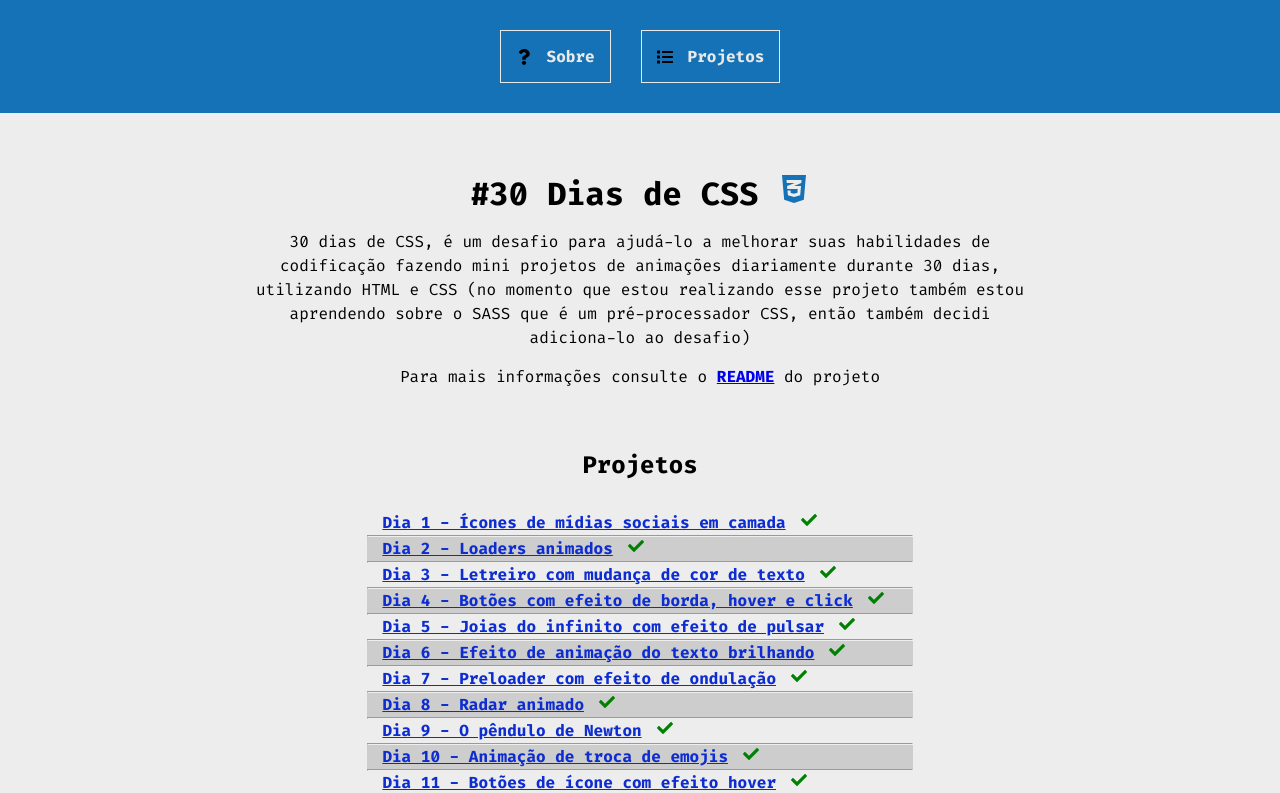
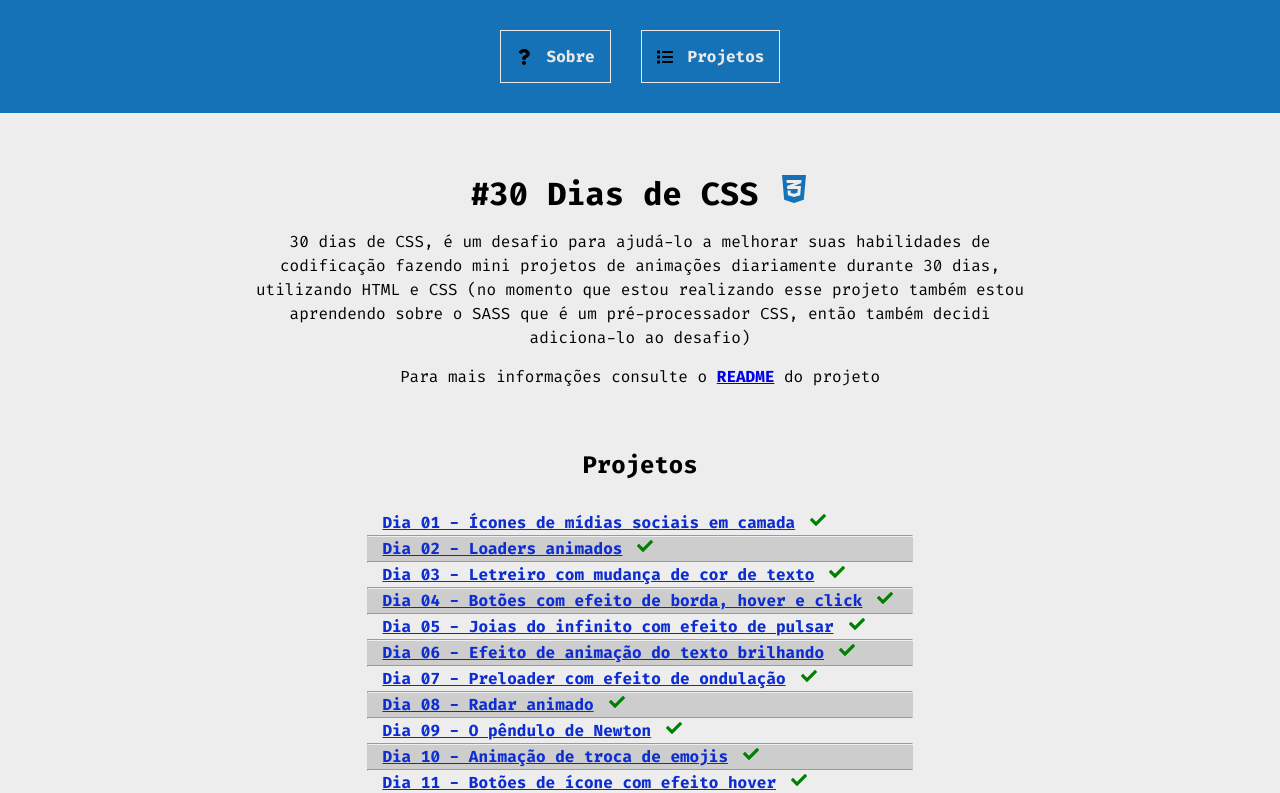
Before and after one commit to ThesllaDev/30DiasDeCSS-SASS, a React (Vite) app: page / in a window 1280 px wide. Shown: the top 793 px of the page. Built offline with nearby package versions, Linux system fonts and the light colour scheme.

Commit message:
🗃️ Chore: update data with project deployment url

```diff
--- a/src/App.jsx
+++ b/src/App.jsx
@@ -6,84 +6,104 @@ import { Home } from "./assets/components/pages/Home";
 
 const PROJECTDATAS = [
 	{
-		id: 1,
+		id: "01",
 		title: "Ícones de mídias sociais em camada",
+		deploy: "https://codepen.io/theslladev/full/NWYgoNy",
 	},
 	{
-		id: 2,
+		id: "02",
 		title: "Loaders animados",
+		deploy: "https://codepen.io/theslladev/full/zYWdvaw",
 	},
 	{
-		id: 3,
+		id: "03",
 		title: "Letreiro com mudança de cor de texto",
+		deploy: "https://codepen.io/theslladev/full/ZExJXoZ",
 	},
 	{
-		id: 4,
+		id: "04",
 		title: "Botões com efeito de borda, hover e click",
+		deploy: "https://codepen.io/theslladev/full/MWVEaQw",
 	},
 	{
-		id: 5,
+		id: "05",
 		title: "Joias do infinito com efeito de pulsar",
+		deploy: "https://codepen.io/theslladev/full/WNzZLob",
 	},
 	{
-		id: 6,
+		id: "06",
 		title: "Efeito de animação do texto brilhando",
+		deploy: "https://codepen.io/theslladev/full/WNzXRmW",
 	},
 	{
-		id: 7,
+		id: "07",
 		title: "Preloader com efeito de ondulação",
+		deploy: "https://codepen.io/theslladev/full/VwXrRjj",
 	},
 	{
-		id: 8,
+		id: "08",
 		title: "Radar animado",
+		deploy: "https://codepen.io/theslladev/full/VwXyevr",
 	},
 	{
-		id: 9,
+		id: "09",
 		title: "O pêndulo de Newton",
+		deploy: "https://codepen.io/theslladev/full/yLKpvKz",
 	},
 	{
-		id: 10,
+		id: "10",
 		title: "Animação de troca de emojis",
+		deploy: "https://codepen.io/theslladev/full/ZExvdLq",
 	},
 	{
-		id: 11,
+		id: "11",
 		title: "Botões de ícone com efeito hover",
+		deploy: "https://codepen.io/theslladev/full/LYdQQpd",
 	},
 	{
-		id: 12,
+		id: "12",
 		title: "Animação de preenchimento ao passar o mouse",
+		deploy: "https://codepen.io/theslladev/full/vYRRLym",
 	},
 	{
-		id: 13,
+		id: "13",
 		title: "Placeholders loadings",
+		deploy: "https://codepen.io/theslladev/full/ExEEOdr",
 	},
 	{
-		id: 14,
+		id: "14",
 		title: "Fundo de texto animado com efeito parallax",
+		deploy: "https://codepen.io/theslladev/full/bGvMgdV",
 	},
 	{
-		id: 15,
+		id: "15",
 		title: "Animação de texto esfumaçado",
+		deploy: "https://codepen.io/theslladev/full/OJvZBBq",
 	},
 	{
-		id: 16,
+		id: "16",
 		title: "Botão com efeito de pressionamento de tecla",
+		deploy: "https://codepen.io/theslladev/full/abYKzKo",
 	},
 	{
-		id: 17,
+		id: "17",
 		title: "Animação de bateria carregando",
+		deploy: "https://codepen.io/theslladev/full/xxWzWPj",
 	},
 	{
-		id: 18,
+		id: "18",
 		title: "Texto flutuante e imersivo",
+		deploy: "https://codepen.io/theslladev/full/XWEBppM",
 	},
 	{
-		id: 19,
+		id: "19",
 		title: "Animação partículas de fundo",
+		deploy: "https://codepen.io/theslladev/full/Yzajgye",
 	},
 	{
-		id: 20,
+		id: "20",
 		title: "Botão com efeito hover de arco-íris",
+		deploy: "https://codepen.io/theslladev/full/WNzgOvm",
 	},
 ];
 
```
